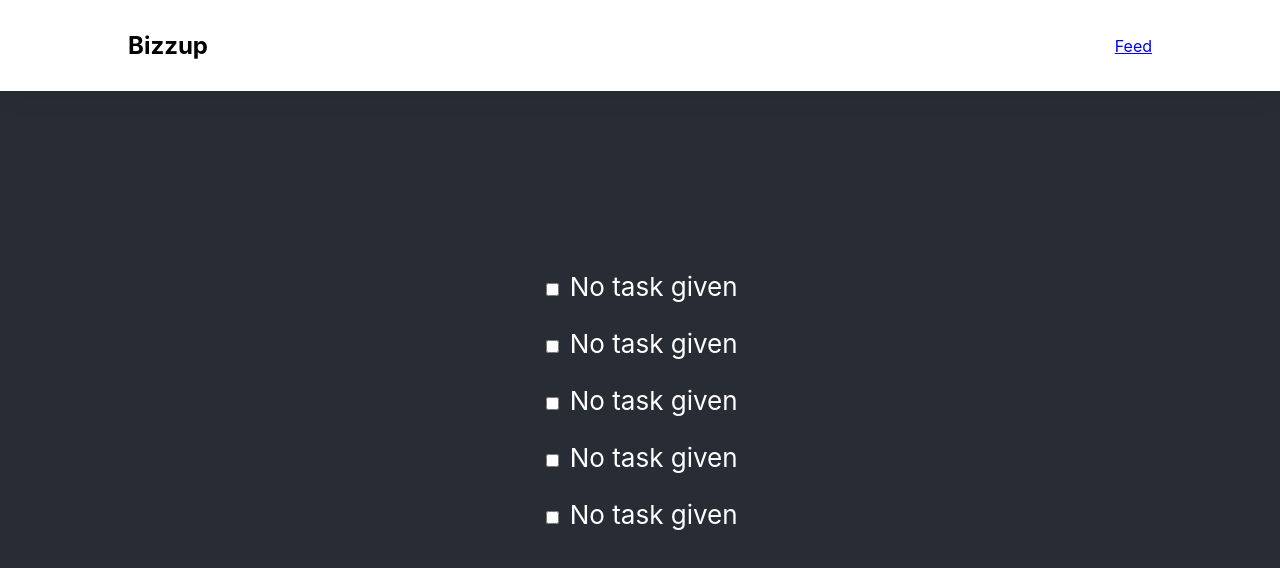
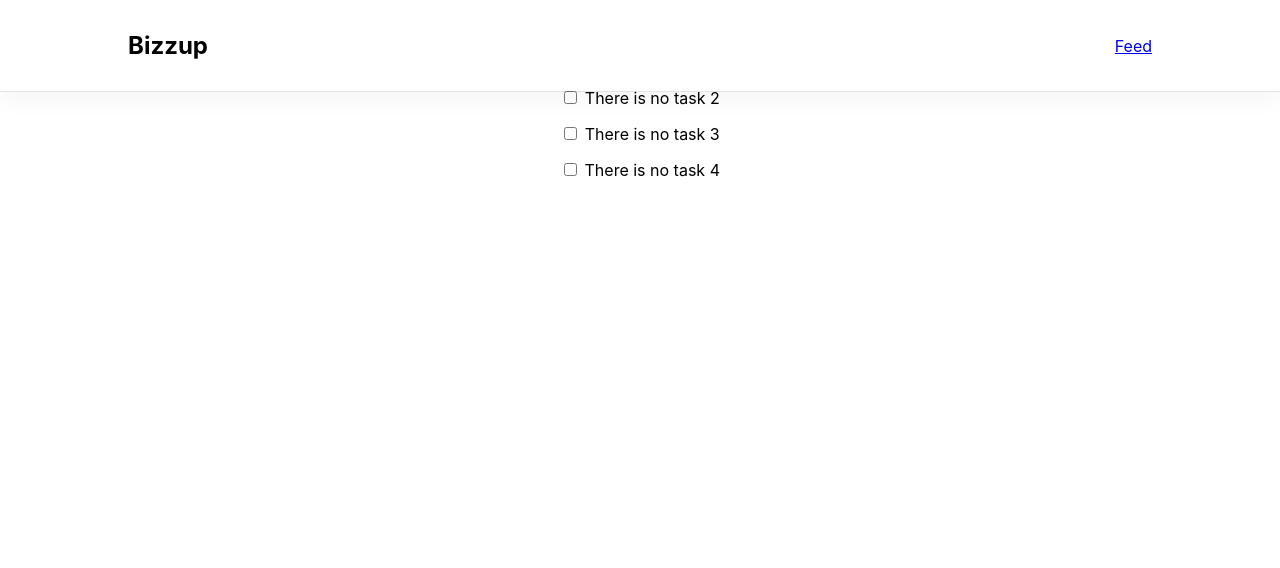
Before and after one commit to brtobin/bizup, a React (Create React App) app in the folder frontend/: page / in a window 1280 px wide. Shown: the top 568 px of the page. Built offline with nearby package versions, Linux system fonts and the light colour scheme.

Commit message:
Changed Home to function based

```diff
--- a/frontend/src/components/Feed/Feed.js
+++ b/frontend/src/components/Feed/Feed.js
@@ -4,47 +4,36 @@ import "./Feed.css";
 class Feed extends React.Component {
   constructor(props){
     super(props);
-
-    const tasks = [];
-
-    for(let i = 0; i < 5; i++){
-        tasks.push({
-            complete: 0,
-            task: 'No task given',
-            points: 0
-        });
-
-
+    this.state = {
+        complete: 0,
+        task: 'there is no task',
+        points: 0
     }
-    this.state = { tasks };
   }
 
   getTask() {
     let taskComplete = 0;
     let taskName = 'This is task A'; //TODO get task from API
     let taskPoints = 1000; //TODO get points from API
+    console.log("from get task");
 
-
-
-
-
+    this.setState({
+        complete: taskComplete,
+        task: taskName,
+        points: taskPoints
+    })
   }
 
   componentDidMount() {
       this.getTask();
   }
-
   render() {
     return(
       <div className='App'>
         <header className='App-header'>
           <div className='Feed'>
-              {this.state.tasks.map( (task, index) => (
-                  <p key={index}>
-                  <input type='checkbox' id={"task"+index}></input>
-                  <label htmlFor={"task"+index}> {task.task} </label>
-                  </p>
-              ))}
+            <input type='checkbox' id={"task"}></input>
+            <label htmlFor={"task"}> {this.state.task} </label>
 
           </div>
         </header>
--- /dev/null
+++ b/frontend/src/pages/Home.css
@@ -0,0 +1,4 @@
+.Home{
+    text-align:center;
+
+}
--- a/frontend/src/pages/Home.js
+++ b/frontend/src/pages/Home.js
@@ -1,17 +1,29 @@
 import React, {useState} from 'react'
-import Feed from '../components/Feed/Feed';
+import './Home.css'
+const Home = () => {
 
-class Home extends React.Component {
+  let tasks = [];
+  for (let i=0; i<5; i++){
+    tasks.push({
+      complete: 0,
+      task: `There is no task ${i}`,
+      points: 0
+    })
+  }
 
-  render() {
-  return (
-    <div className="App">
-      <header className="App-header">
-        <Feed/>
-      </header>
+
+  return(
+
+    <div className='Home'>
+      {tasks.map( (task, index) => (
+      <p key={index}>
+      <input type='checkbox' id={"task"+index}></input>
+      <label htmlFor={"task"+index}> {task.task} </label>
+      </p>
+      ))}
     </div>
-    )
-  }
+
+  );
 }
 
 export default Home
```
Also changed, not shown: frontend/src/pages/oldHome.js (added, +48 -0 lines).
